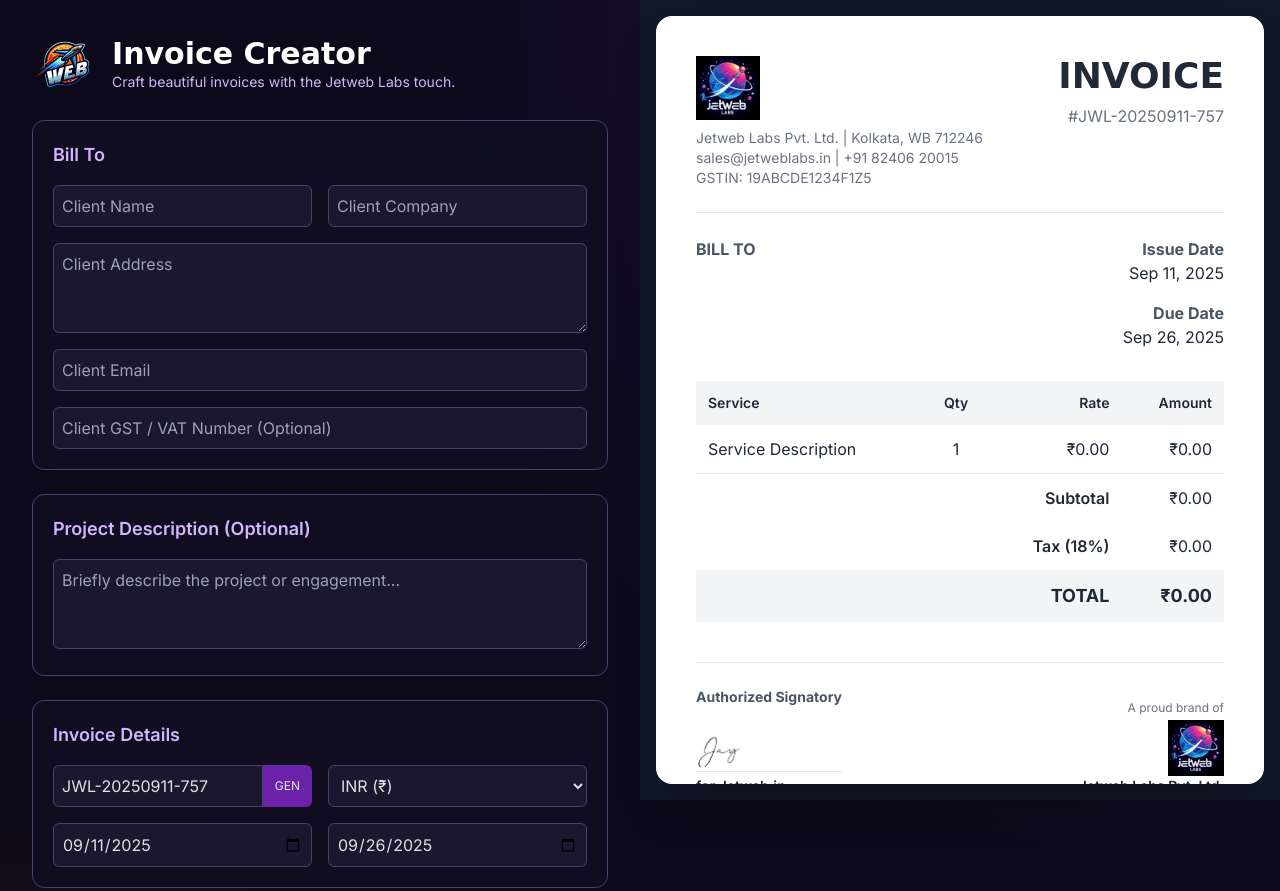
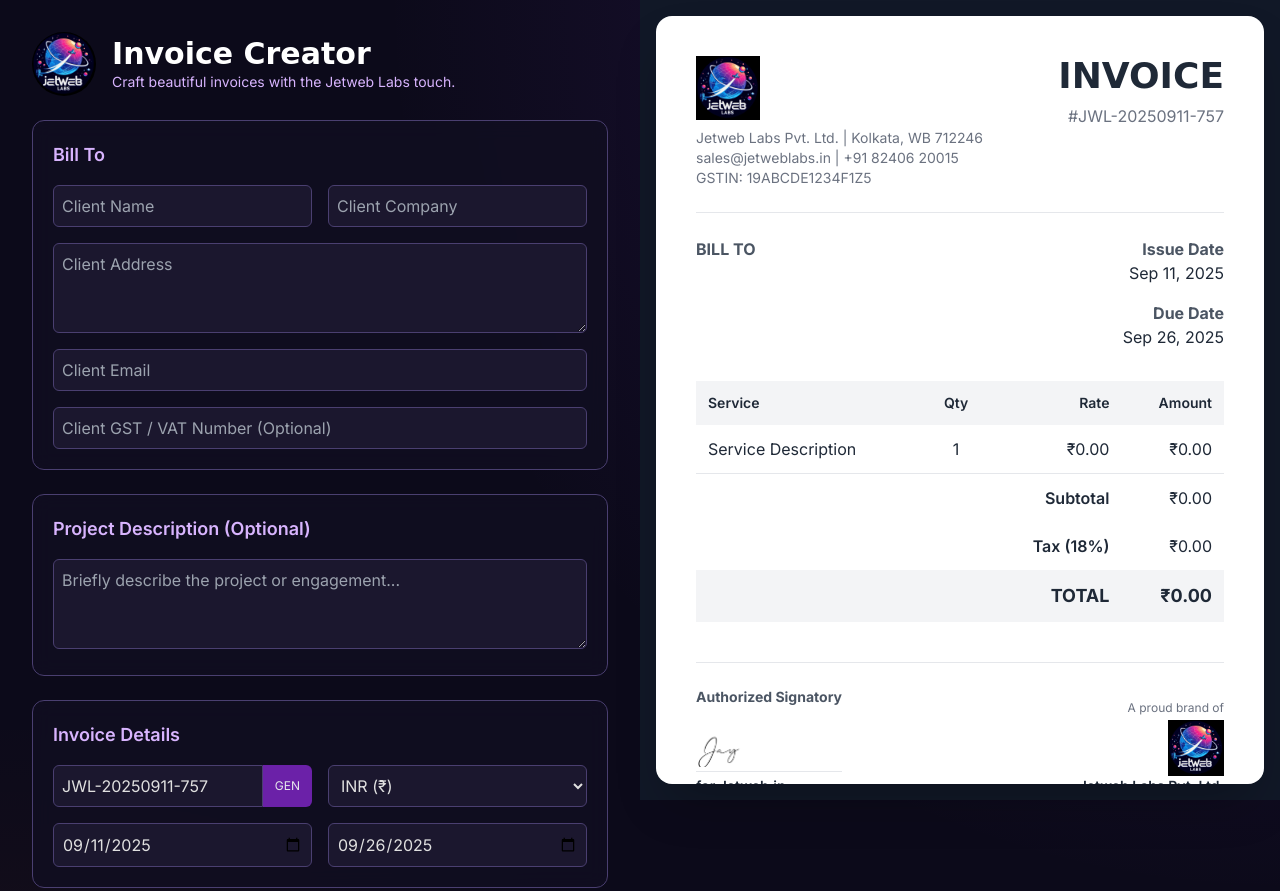
Before and after one commit to psyschology/Jetweb-Labs-Ecom-Website-Development-Proposal, a plain HTML site: page invoice.html in a window 1280 px wide. Shown: the top 891 px of the page. Drawn offline with nearby package versions, Linux system fonts and the light colour scheme; a web font is replaced by a local one.

Commit message:
Update invoice.html

```diff
--- a/invoice.html
+++ b/invoice.html
@@ -70,7 +70,7 @@
 
   <div class="w-full lg:w-1/2 p-6 sm:p-8 space-y-6 overflow-y-auto no-print">
     <header class="flex items-center space-x-4 mb-6">
-      <img src="jet.png" alt="Jetweb Labs Logo" class="h-16 w-auto rounded-full">
+      <img src="jetweb.png" alt="Jetweb Labs Logo" class="h-16 w-auto rounded-full">
       <div>
         <h1 class="text-3xl font-bold text-white preview-font">Invoice Creator</h1>
         <p class="text-sm text-purple-300">Craft beautiful invoices with the Jetweb Labs touch.</p>
```
